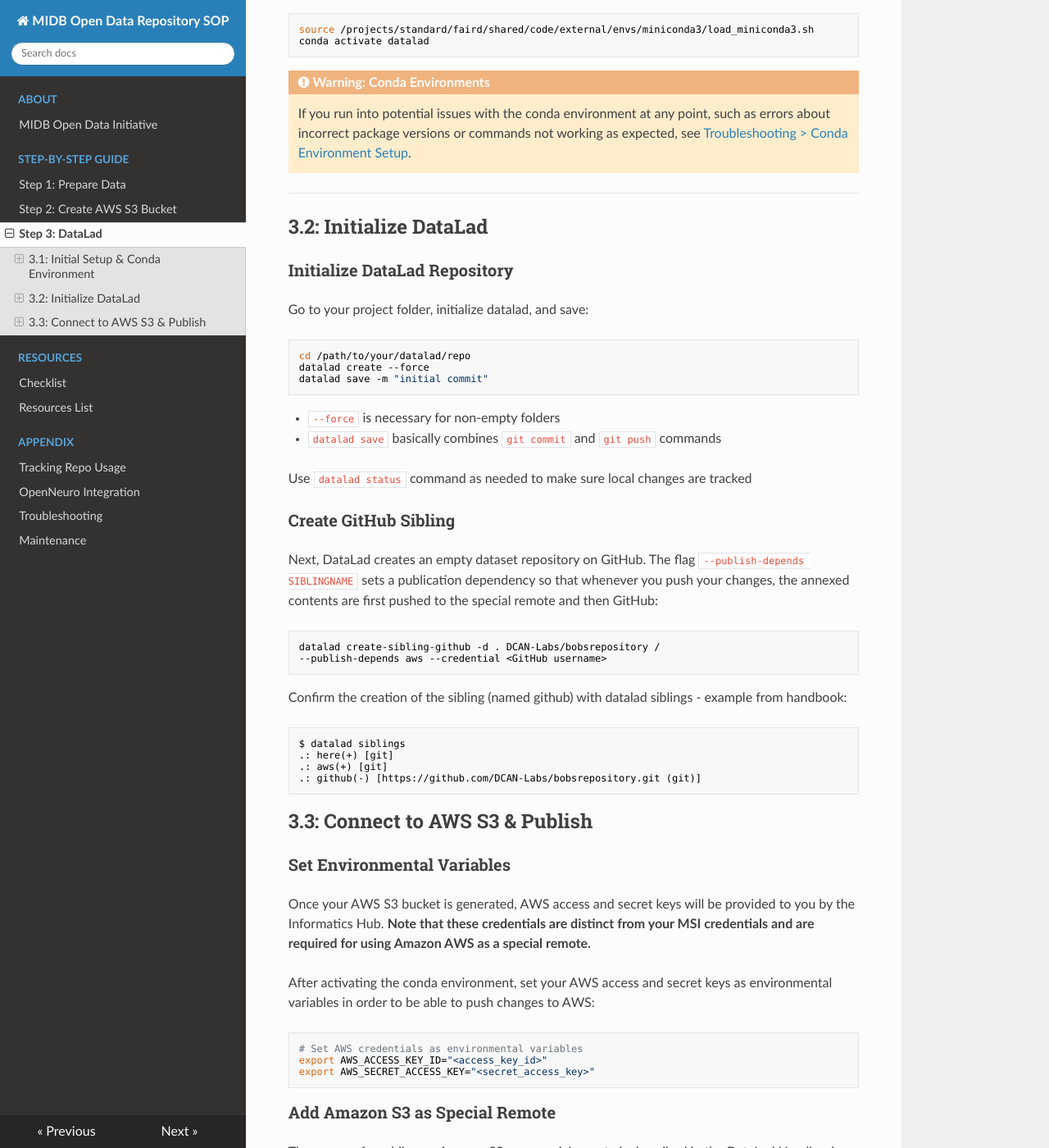
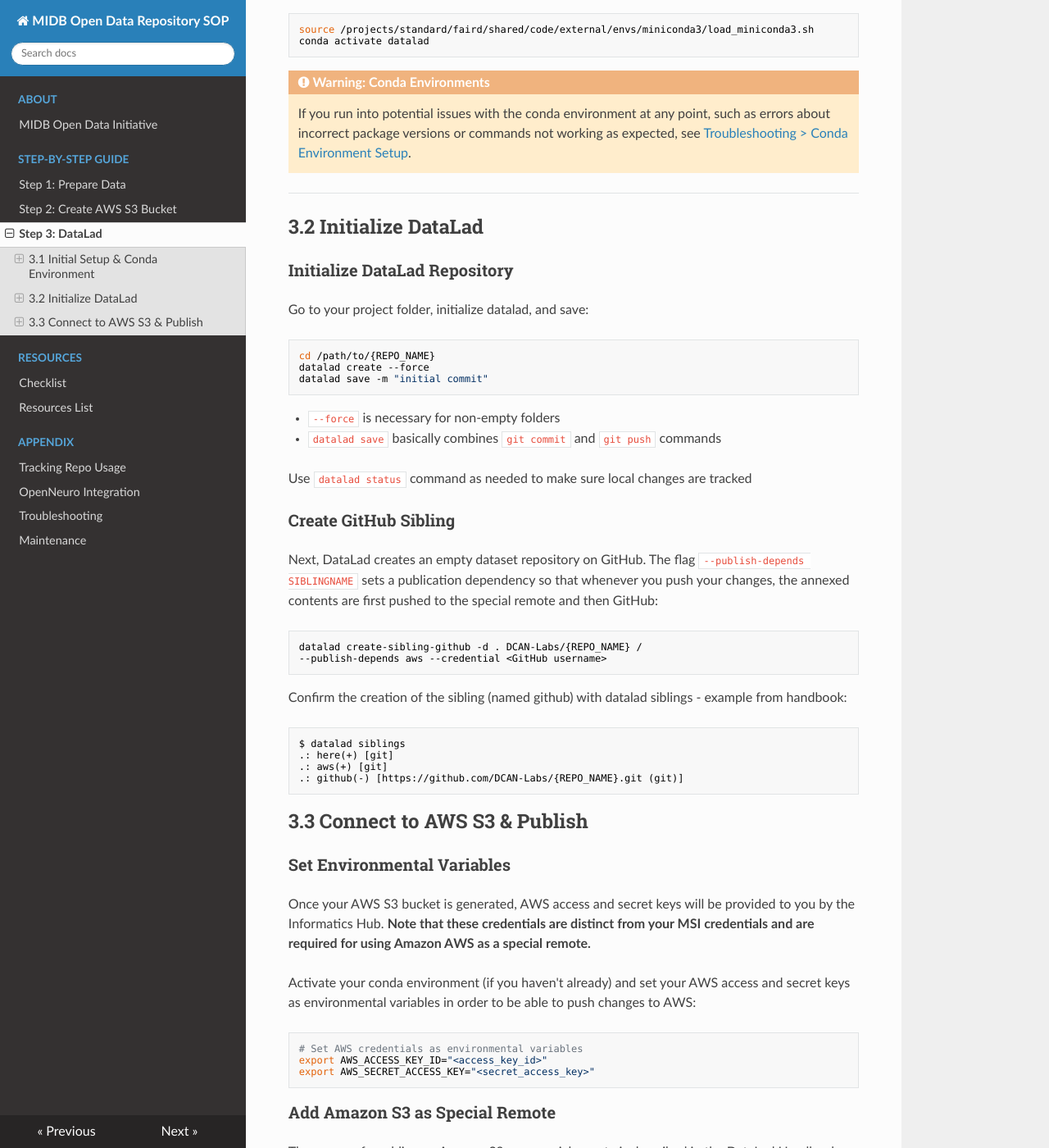
Before and after one commit to DCAN-Labs/opendatainit-docs, an MkDocs documentation site: the page built from docs/sop/datalad.md, in a window 1280 px wide and 1400 px high, scrolled down 673 px. Shown: the whole window at 82% size. Built offline with MkDocs 1.6.1, drawn with Linux system fonts in a browser that asks for light colours; nearby versions of some CDN libraries; some of the changed text lies outside the part shown.

Commit message:
replace bobspreo with {REPO_NAME}

````diff
--- a/docs/sop/datalad.md
+++ b/docs/sop/datalad.md
@@ -4,7 +4,7 @@
 
 ---
 
-## 3.1: Initial Setup & Conda Environment
+## 3.1 Initial Setup & Conda Environment
 
 ### Configure Git Credentials
 Make sure your [git credentials are configured](https://handbook.datalad.org/en/latest/intro/installation.html#initial-configuration). This will be required when creating the sibling GitHub repository. **THIS ONLY NEEDS TO BE DONE ONCE.**
@@ -28,18 +28,16 @@
 
 ---
 
-## 3.2: Initialize DataLad
+## 3.2 Initialize DataLad
 
 ### Initialize DataLad Repository
 
 Go to your project folder, initialize datalad, and save:
 ```bash
-cd /path/to/your/datalad/repo
+cd /path/to/{REPO_NAME}
 datalad create --force
 datalad save -m "initial commit"
 ```
-
-<!-- NOTE: for Julia repo, time for single zip file (~50GB) was ~4 min for this step -->
 
 - `--force` is necessary for non-empty folders
 - `datalad save` basically combines `git commit` and `git push` commands
@@ -50,7 +48,7 @@
 Next, DataLad creates an empty dataset repository on GitHub. The flag `--publish-depends SIBLINGNAME` sets a publication dependency so that whenever you push your changes, the annexed contents are first pushed to the special remote and then GitHub:
 
 ```bash
-datalad create-sibling-github -d . DCAN-Labs/bobsrepository /
+datalad create-sibling-github -d . DCAN-Labs/{REPO_NAME} /
 --publish-depends aws --credential <GitHub username>
 ```
 
@@ -59,15 +57,15 @@
 $ datalad siblings
 .: here(+) [git]
 .: aws(+) [git]
-.: github(-) [https://github.com/DCAN-Labs/bobsrepository.git (git)]
+.: github(-) [https://github.com/DCAN-Labs/{REPO_NAME}.git (git)]
 ```
 
-## 3.3: Connect to AWS S3 & Publish
+## 3.3 Connect to AWS S3 & Publish
 
 ### Set Environmental Variables
 Once your AWS S3 bucket is generated, AWS access and secret keys will be provided to you by the Informatics Hub. **Note that these credentials are distinct from your MSI credentials and are required for using Amazon AWS as a special remote.**
 
-After activating the conda environment, set your AWS access and secret keys as environmental variables in order to be able to push changes to AWS:
+Activate your conda environment (if you haven't already) and set your AWS access and secret keys as environmental variables in order to be able to push changes to AWS:
 
 ```bash
 # Set AWS credentials as environmental variables
@@ -82,13 +80,13 @@
 
 To add Amazon S3 as a special remote, use the following command:
 ```bash
-git annex initremote aws type=S3 encryption=none bucket=bobsrepository /
+git annex initremote aws type=S3 encryption=none bucket={REPO_NAME} /
 autoenable=true signature=v4 datacenter=us-east-2 public=yes exporttree=yes versioning=yes
 ```
 
 Set bucket URL for git-annex to be able to download files from the bucket without requiring your AWS credentials:
 ```bash
-git annex enableremote aws publicurl="https://bobsrepository.s3.amazonaws.com”
+git annex enableremote aws publicurl="https://{REPO_NAME}.s3.amazonaws.com”
 ```
 
 ### Publish
````
